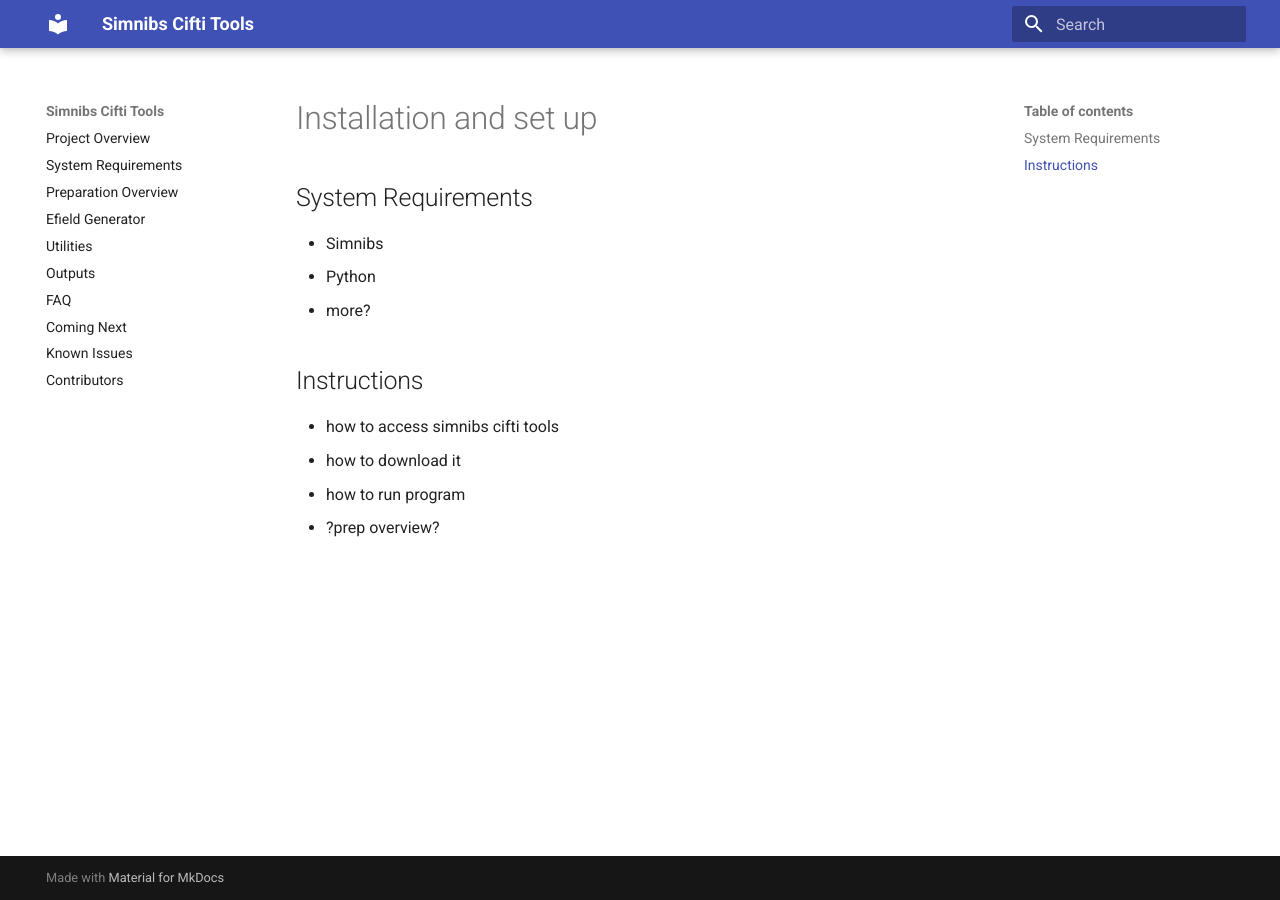
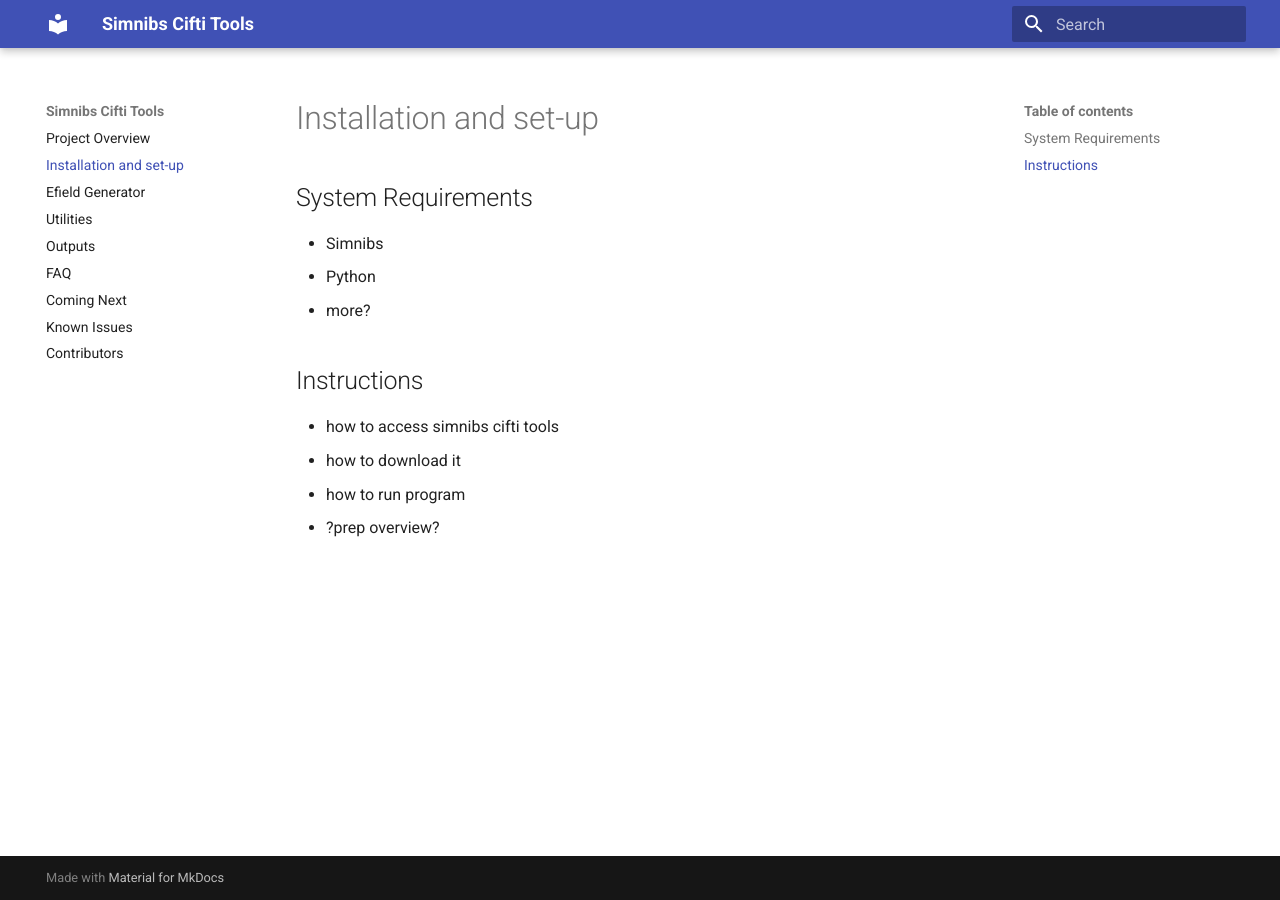
Before and after one commit to DCAN-Labs/simnibs_cifti_tools_RTD2, an MkDocs documentation site: the page built from docs/Installation and set-up.md, in a window 1280 px wide. Built offline with MkDocs 1.6.1 and Material for MkDocs 9.7.7, drawn with Linux system fonts in a browser that asks for light colours.

Commit message:
Update mkdocs.yml

```diff
--- a/mkdocs.yml
+++ b/mkdocs.yml
@@ -5,8 +5,7 @@
     - search
 nav:
 - Project Overview: project_overview.md
-- System Requirements: system_requirements.md
-- Preparation Overview: prep_overview.md
+- Installation and set-up: Installation and set-up.md
 - Efield Generator: Efield_generator.md
 - Utilities: Utilities.md
 - Outputs: outputs.md
```
